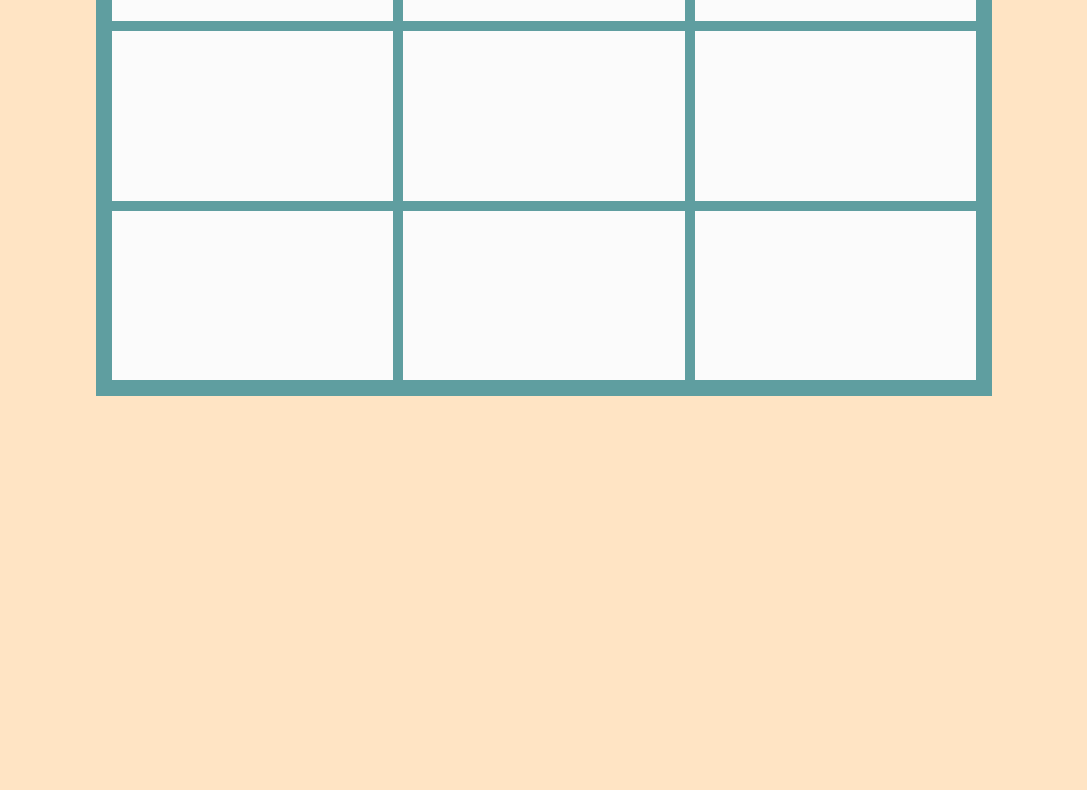
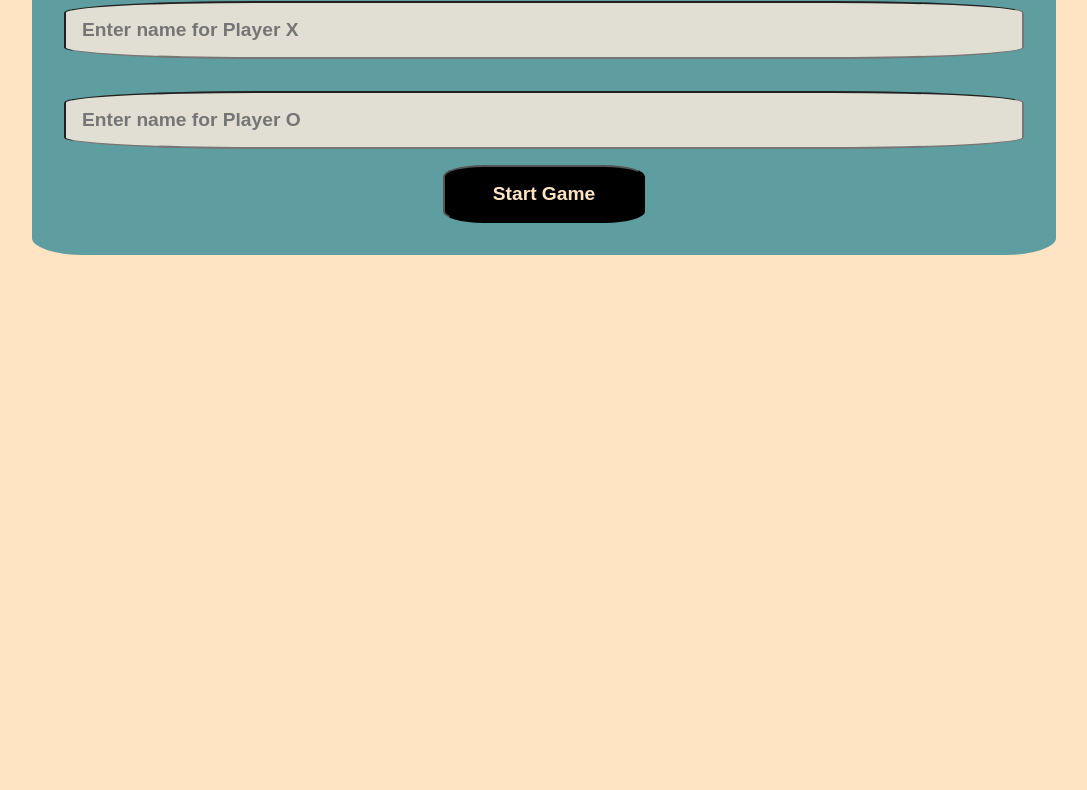
Before and after one commit to jessamaybalita/tic-tac-toe, a plain HTML site: page index.html in a window 1280 px wide. Shown: the part 284-1074 px from the top of the page, without its empty margins (96-1183 px from the left). Before the commit the page ends 800 px from the top, so only its background shows below. Drawn offline with Linux system fonts and the light colour scheme.

Commit message:
add player name form ui

```diff
--- a/app.js
+++ b/app.js
@@ -1,24 +1,14 @@
 
-import {Gameboard, markBoard} from './gamelogic.js';
+import {Gameboard, markBoard, Player} from './gamelogic.js';
 
 
 
-// markBoard();
-const Player = (name, symbol) => ({
-    name,
-    symbol,
-    createPlayer(name, symbol) {
-        console.log(`Player ${name} as the symbol ${symbol}`);
-    }
-});
-const playerX = Player("Player X", "X");
-const playerO = Player("Player O", "O");
-let currentPlayer = playerO;
+
 
 
 (function gameLoop() {
 
-
+   let currentPlayer = Player.getCurrentPlayer();
 
 
     markBoard(currentPlayer);
--- a/gamelogic.js
+++ b/gamelogic.js
@@ -1,4 +1,19 @@
 
+// The Players
+
+export const Player = (name, symbol) => {
+    return {
+        name,
+        symbol,
+        getCurrentPlayer(){
+            return this.symbol === "X" ? playerX : playerO;
+        }
+    }
+}
+
+
+
+// The Game
 
 export const Gameboard = {
     gameOver: false,
@@ -24,7 +39,7 @@ export const Gameboard = {
 
 
 
-export function markBoard(player) {
+export const markBoard = (player) => {
     // get board positions
     document.querySelectorAll('#boardCell').forEach(
     cell => {
--- a/index.html
+++ b/index.html
@@ -8,6 +8,15 @@
     <title>Tic Tac Toe</title>
 </head>
 <body>
+
+    <!-- Create Players -->
+        <div class="player-setup">
+            <h1>Tic Tac Toe</h1>
+            <input type="text" id="playerXName" name="playerXName" placeholder="Enter name for Player X">
+            <input type="text" id="playerOName" name="playerOName" placeholder="Enter name for Player O">
+
+            <button id="startGameBtn">Start Game</button>
+        </div>
 
     <!-- Game Board -->
      <div class="game-board">
--- a/style.css
+++ b/style.css
@@ -5,8 +5,52 @@
 }
 
 body {
+    height: 100vh;
     background-color: bisque;
+    overflow: hidden;
 }
+
+/* The Players */
+.player-setup {
+    margin: 25vh auto;
+    padding: 2rem;
+    width: 80vw;
+    display: flex;
+    flex-direction: column;
+    justify-content: center;
+    align-items: center;
+    background-color: cadetblue;
+    border-radius: 5%;
+}
+
+label {
+    font-size: larger;
+    font-weight: bolder;
+}
+
+input {
+    width: 100%;
+    margin: 1rem;
+    padding: 1rem;
+    font-size: larger;
+    font-weight: bolder;
+    border-radius: 20%;
+    background-color: rgb(225, 223, 211);
+}
+
+button {
+    padding: 1rem 3rem;
+    font-size: larger;
+    font-weight: bolder;
+    border-radius: 20%;
+    color: bisque;
+    background-color: black;
+    cursor: pointer;
+}
+
+
+
+/* The Game */
 
 .game-board {
     margin: 15vh auto;
@@ -18,6 +62,7 @@ body {
     gap: 10px;
     padding: 1rem;
     background-color: cadetblue;
+    visibility: hidden;
 }
 
 .game-board div {
```
